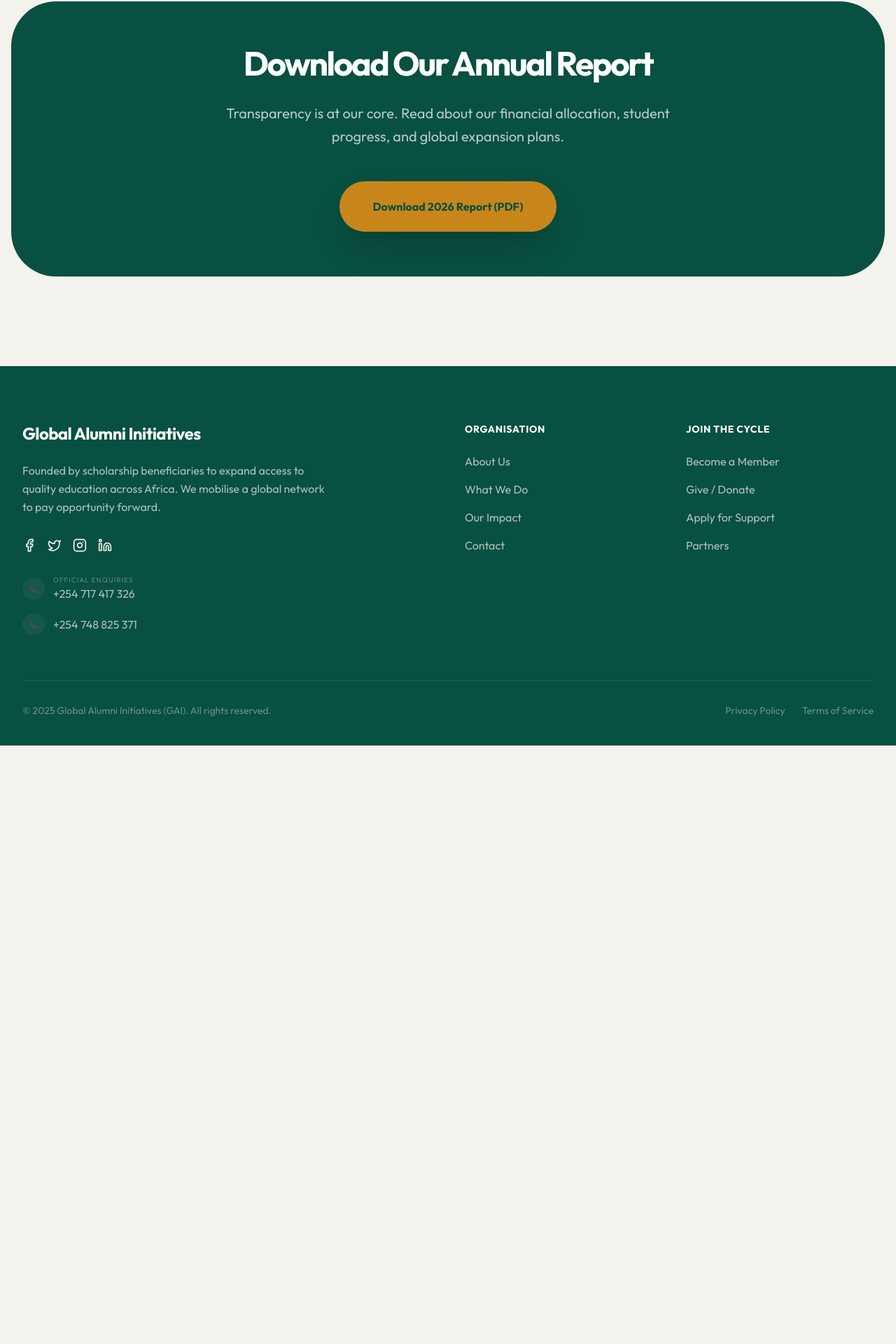
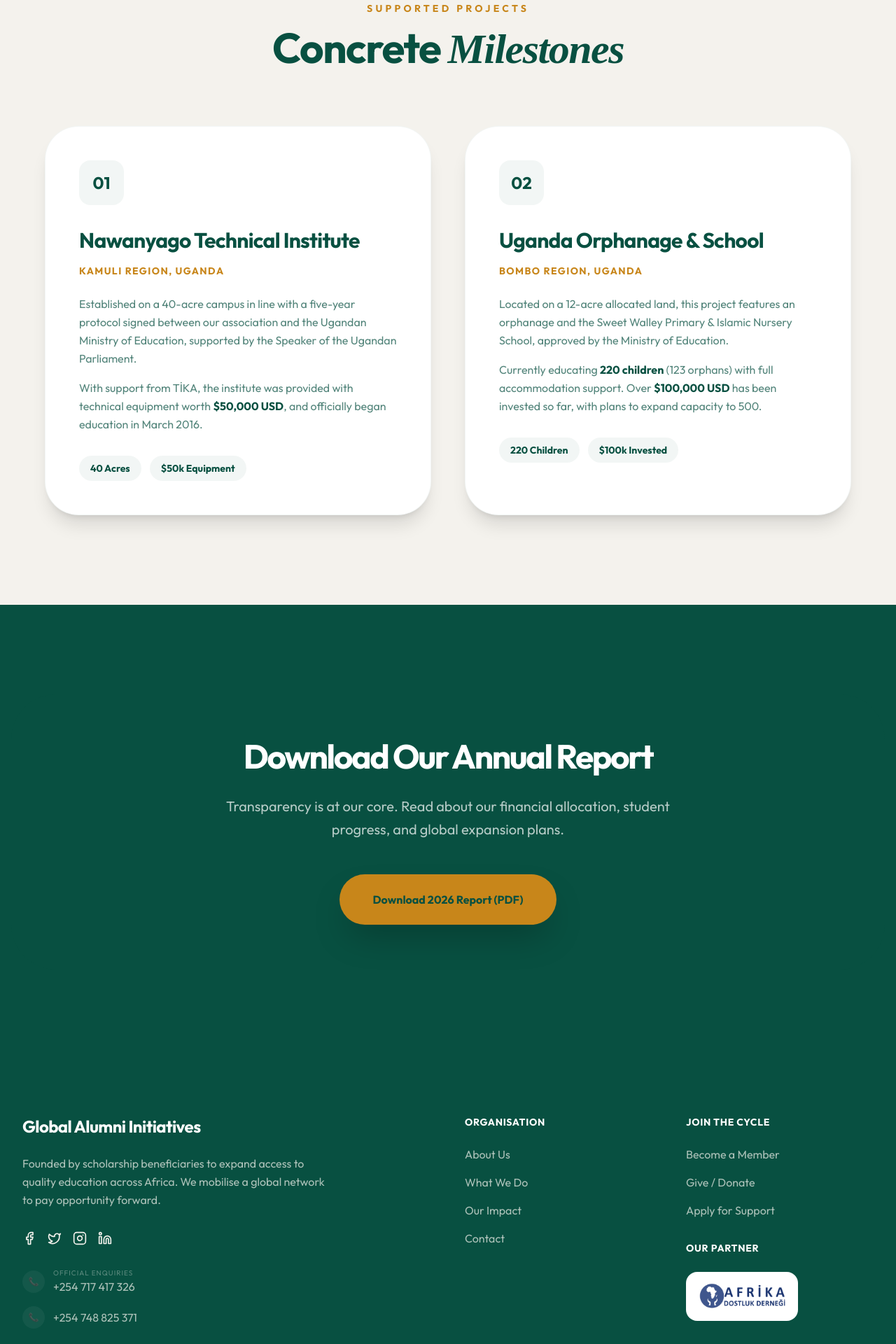
Before and after one commit to Hussein380/GAI, a React (Vite) app in the folder frontend/: page /impact in a window 1280 px wide. Shown: the part 1989-3909 px from the top of the page at 70% size. Before the commit the page ends 3054 px from the top, so only its background shows below. Built offline with nearby package versions, Linux system fonts and the light colour scheme; a web font is replaced by a local one.

Commit message:
Update partners layout and add key supported projects to impact page

```diff
--- a/frontend/src/App.tsx
+++ b/frontend/src/App.tsx
@@ -11,7 +11,6 @@ import ImpactPage from '@/pages/ImpactPage'
 import JoinUsPage from '@/pages/JoinUsPage'
 import DonatePage from '@/pages/DonatePage'
 import ApplyPage from '@/pages/ApplyPage'
-import PartnersPage from '@/pages/PartnersPage'
 import ContactPage from '@/pages/ContactPage'
 import { motion } from 'framer-motion'
 
@@ -153,7 +152,6 @@ function App() {
         <Route path="/join" element={<JoinUsPage />} />
         <Route path="/donate" element={<DonatePage />} />
         <Route path="/apply" element={<ApplyPage />} />
-        <Route path="/partners" element={<PartnersPage />} />
         <Route path="/contact" element={<ContactPage />} />
       </Routes>
     </MainLayout>
--- a/frontend/src/components/layout/Footer.tsx
+++ b/frontend/src/components/layout/Footer.tsx
@@ -49,12 +49,20 @@ const Footer = () => {
 
           <div>
             <h4 className="font-bold mb-6 text-white uppercase tracking-wider text-sm">Join the Cycle</h4>
-            <ul className="space-y-4 text-gai-white/70">
+            <ul className="space-y-4 text-gai-white/70 mb-8">
               <li><Link to="/join" className="hover:text-gai-gold transition-colors">Become a Member</Link></li>
               <li><Link to="/donate" className="hover:text-gai-gold transition-colors">Give / Donate</Link></li>
               <li><Link to="/apply" className="hover:text-gai-gold transition-colors">Apply for Support</Link></li>
-              <li><Link to="/partners" className="hover:text-gai-gold transition-colors">Partners</Link></li>
             </ul>
+
+            <h4 className="font-bold mb-6 text-white uppercase tracking-wider text-sm">Our Partner</h4>
+            <div className="bg-white rounded-2xl p-4 inline-block">
+              <img
+                src="/partners/afrika-dostluk-dernegi.png"
+                alt="Afrika Dostluk Derneği"
+                className="w-32 h-auto object-contain"
+              />
+            </div>
           </div>
         </div>
 
--- a/frontend/src/pages/ImpactPage.tsx
+++ b/frontend/src/pages/ImpactPage.tsx
@@ -52,6 +52,48 @@ const ImpactPage = () => {
       </Section>
 
       <Section>
+        <div className="text-center mb-20">
+          <h2 className="text-sm font-bold uppercase tracking-[0.3em] text-gai-gold mb-4">Supported Projects</h2>
+          <h3 className="text-4xl md:text-6xl tracking-tight">Concrete <span className="italic font-serif">Milestones</span></h3>
+        </div>
+        <div className="grid grid-cols-1 lg:grid-cols-2 gap-12 max-w-6xl mx-auto">
+          {/* Nawanyago Institute */}
+          <div className="bg-white rounded-[3rem] p-12 border border-gai-teal/5 shadow-xl hover:shadow-2xl transition-all group">
+            <div className="w-16 h-16 bg-gai-teal/5 text-gai-teal rounded-2xl flex items-center justify-center mb-8 group-hover:scale-110 transition-transform">
+              <span className="text-2xl font-bold">01</span>
+            </div>
+            <h4 className="text-3xl font-bold mb-4 tracking-tight">Nawanyago Technical Institute</h4>
+            <p className="text-sm font-bold text-gai-gold uppercase tracking-widest mb-6">Kamuli Region, Uganda</p>
+            <div className="space-y-4 text-gai-teal/70 leading-relaxed mb-8">
+              <p>Established on a 40-acre campus in line with a five-year protocol signed between our association and the Ugandan Ministry of Education, supported by the Speaker of the Ugandan Parliament.</p>
+              <p>With support from TİKA, the institute was provided with technical equipment worth <strong className="text-gai-teal font-bold">$50,000 USD</strong>, and officially began education in March 2016.</p>
+            </div>
+            <div className="flex flex-wrap gap-3">
+              <span className="bg-gai-teal/5 px-4 py-2 rounded-full text-sm font-bold text-gai-teal">40 Acres</span>
+              <span className="bg-gai-teal/5 px-4 py-2 rounded-full text-sm font-bold text-gai-teal">$50k Equipment</span>
+            </div>
+          </div>
+
+          {/* Uganda Orphanage */}
+          <div className="bg-white rounded-[3rem] p-12 border border-gai-teal/5 shadow-xl hover:shadow-2xl transition-all group">
+            <div className="w-16 h-16 bg-gai-teal/5 text-gai-teal rounded-2xl flex items-center justify-center mb-8 group-hover:scale-110 transition-transform">
+              <span className="text-2xl font-bold">02</span>
+            </div>
+            <h4 className="text-3xl font-bold mb-4 tracking-tight">Uganda Orphanage & School</h4>
+            <p className="text-sm font-bold text-gai-gold uppercase tracking-widest mb-6">Bombo Region, Uganda</p>
+            <div className="space-y-4 text-gai-teal/70 leading-relaxed mb-8">
+              <p>Located on a 12-acre allocated land, this project features an orphanage and the Sweet Walley Primary & Islamic Nursery School, approved by the Ministry of Education.</p>
+              <p>Currently educating <strong className="text-gai-teal font-bold">220 children</strong> (123 orphans) with full accommodation support. Over <strong className="text-gai-teal font-bold">$100,000 USD</strong> has been invested so far, with plans to expand capacity to 500.</p>
+            </div>
+            <div className="flex flex-wrap gap-3">
+              <span className="bg-gai-teal/5 px-4 py-2 rounded-full text-sm font-bold text-gai-teal">220 Children</span>
+              <span className="bg-gai-teal/5 px-4 py-2 rounded-full text-sm font-bold text-gai-teal">$100k Invested</span>
+            </div>
+          </div>
+        </div>
+      </Section>
+
+      <Section alternate>
         <div className="bg-gai-teal rounded-[4rem] p-16 text-white text-center">
           <h4 className="text-3xl md:text-5xl font-bold mb-8 tracking-tighter">Download Our Annual Report</h4>
           <p className="text-xl text-white/70 max-w-2xl mx-auto mb-12 leading-relaxed">
--- a/frontend/src/pages/PartnersPage.tsx
+++ /dev/null
@@ -1,71 +0,0 @@
-import React from 'react'
-import Section from '@/components/layout/Section'
-import { motion } from 'framer-motion'
-import { Building2, Handshake, Globe2 } from 'lucide-react'
-
-const partners = [
-  { name: 'Global Education Fund', type: 'NGO Partner', description: 'Co-funding infrastructure projects in rural Uganda.' },
-  { name: 'East African Alumni network', type: 'Strategic Partner', description: 'Expanding our reach to graduates across the region.' },
-  { name: 'Tech for Good initiative', type: 'Technology Partner', description: 'Providing digital literacy labs for partner schools.' }
-]
-
-const PartnersPage = () => {
-  return (
-    <motion.div
-      initial={{ opacity: 0 }}
-      animate={{ opacity: 1 }}
-      exit={{ opacity: 0 }}
-    >
-      <Section className="pt-40">
-        <div className="max-w-4xl mx-auto text-center mb-24">
-          <h2 className="text-sm font-bold uppercase tracking-[0.4em] text-gai-gold mb-6">Our Ecosystem</h2>
-          <h3 className="text-6xl md:text-8xl tracking-tight mb-8">Better <span className="italic font-serif">Together</span>.</h3>
-          <p className="text-2xl text-gai-teal/60 leading-relaxed">
-            We collaborate with organisations that share our commitment to African education and sustainable growth.
-          </p>
-        </div>
-
-        <div className="grid grid-cols-1 md:grid-cols-3 gap-8">
-          {partners.map(partner => (
-            <div key={partner.name} className="p-10 bg-white rounded-[3rem] border border-gai-teal/5 shadow-xl hover:border-gai-gold/20 transition-all">
-              <div className="w-16 h-16 rounded-2xl bg-gai-teal/5 text-gai-gold flex items-center justify-center mb-6">
-                <Building2 size={32} />
-              </div>
-              <h4 className="text-2xl font-bold mb-2 tracking-tight">{partner.name}</h4>
-              <p className="text-sm font-bold text-gai-gold uppercase tracking-widest mb-6">{partner.type}</p>
-              <p className="text-gai-teal/60 leading-relaxed">{partner.description}</p>
-            </div>
-          ))}
-        </div>
-      </Section>
-
-      <Section alternate>
-        <div className="max-w-5xl mx-auto flex flex-col md:flex-row items-center gap-20">
-          <div className="flex-1">
-            <h3 className="text-4xl md:text-6xl tracking-tighter mb-8 leading-none">Become a <span className="italic font-serif text-gai-gold">Partner</span>.</h3>
-            <p className="text-xl text-white/70 leading-relaxed mb-10">
-              Join our mission to transform lives through education. We offer various partnership models for corporations and NGOs.
-            </p>
-            <button className="bg-white text-gai-teal font-bold px-10 py-5 rounded-full hover:bg-gai-gold hover:text-white transition-all">
-              Download Partnership Deck
-            </button>
-          </div>
-          <div className="w-full md:w-1/2 p-1 bg-white/10 rounded-[3rem]">
-             <div className="bg-gai-teal rounded-[2.9rem] p-10 border border-white/5">
-                <div className="flex items-center gap-6 mb-8">
-                    <div className="w-12 h-12 rounded-full bg-gai-gold flex items-center justify-center text-white"><Handshake size={24} /></div>
-                    <span className="text-2xl font-bold">Mutual Growth</span>
-                </div>
-                <div className="flex items-center gap-6 mb-8">
-                    <div className="w-12 h-12 rounded-full bg-gai-gold flex items-center justify-center text-white"><Globe2 size={24} /></div>
-                    <span className="text-2xl font-bold">Global Presence</span>
-                </div>
-             </div>
-          </div>
-        </div>
-      </Section>
-    </motion.div>
-  )
-}
-
-export default PartnersPage
```
Also changed, not shown: frontend/public/partners/afrika-dostluk-dernegi.png (added).
